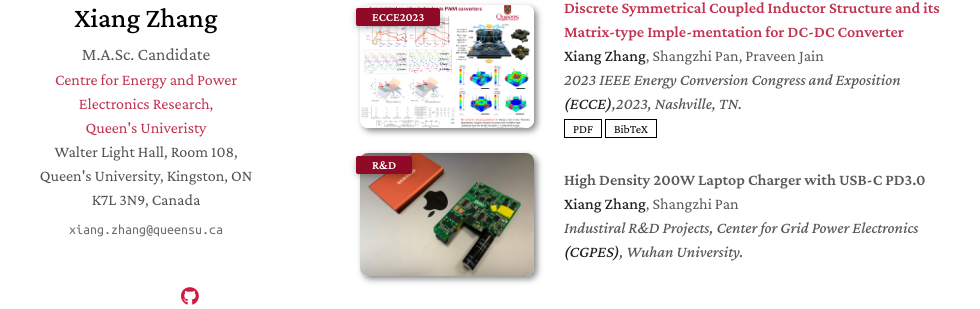
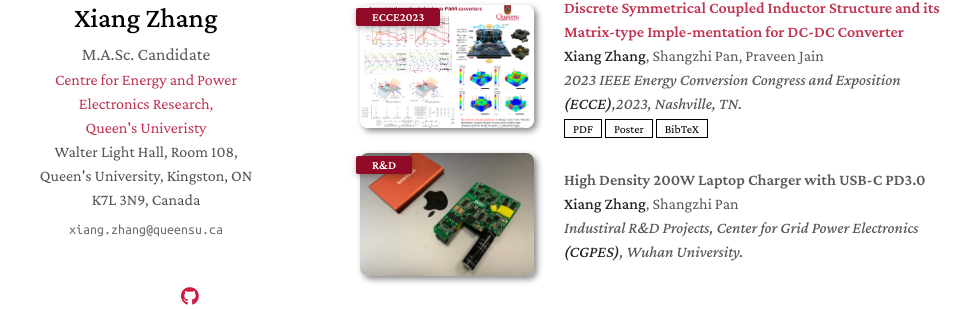
Before and after one commit to XiangZhangPE/XiangZhangPE_old.github.io, a Jekyll site: the page built from index.md, in a window 1280 px wide and 900 px high, scrolled down 515 px. Shown: the part 245-554 px from the top of the window, without its empty margins (130-1110 px from the left). Built offline with Jekyll 4.4.1, drawn with Linux system fonts in a browser that asks for light colours; nearby versions of some CDN libraries; a style sheet for code colours, icons or effects is not loaded; our own code applies the rules of GitHub Pages for plain Markdown files.

Commit message:
Update projects.md

```diff
--- a/_includes/projects.md
+++ b/_includes/projects.md
@@ -38,6 +38,7 @@
     <div class="periodical"><em>2023 IEEE Energy Conversion Congress and Exposition <strong>(ECCE)</strong>,2023, Nashville, TN.</em></div>
     <div class="links">
       <a href="assets/files/ECCE2023.pdf" class="btn btn-sm z-depth-0" role="button" target="_blank" style="font-size:12px;">PDF</a>
+      <a href="assets/files/ECCE2023_Poste_Xiang.pdf" class="btn btn-sm z-depth-0" role="button" target="_blank" style="font-size:12px;">Poster</a>
       <a href="assets/files/ecce2023.bib" class="btn btn-sm z-depth-0" role="button" target="_blank" style="font-size:12px;">BibTeX</a>
     </div>
   </div>
```
